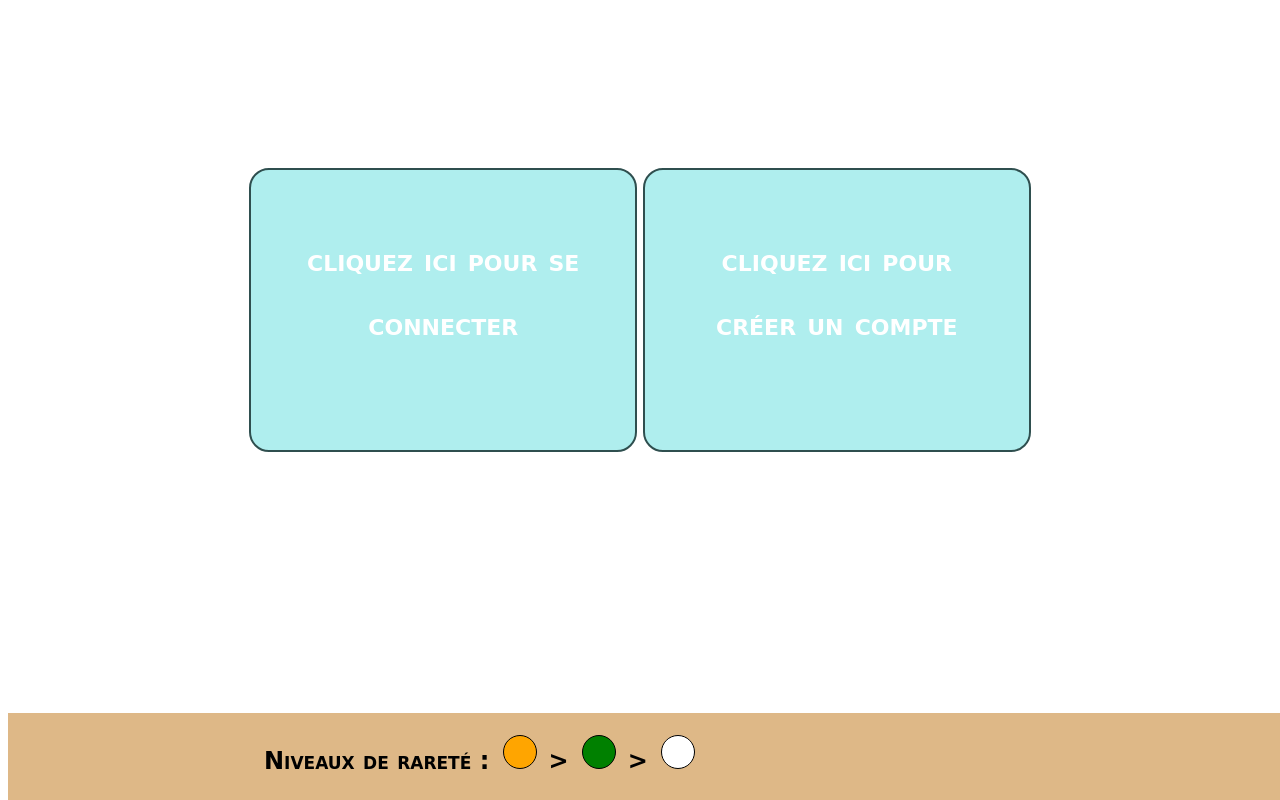
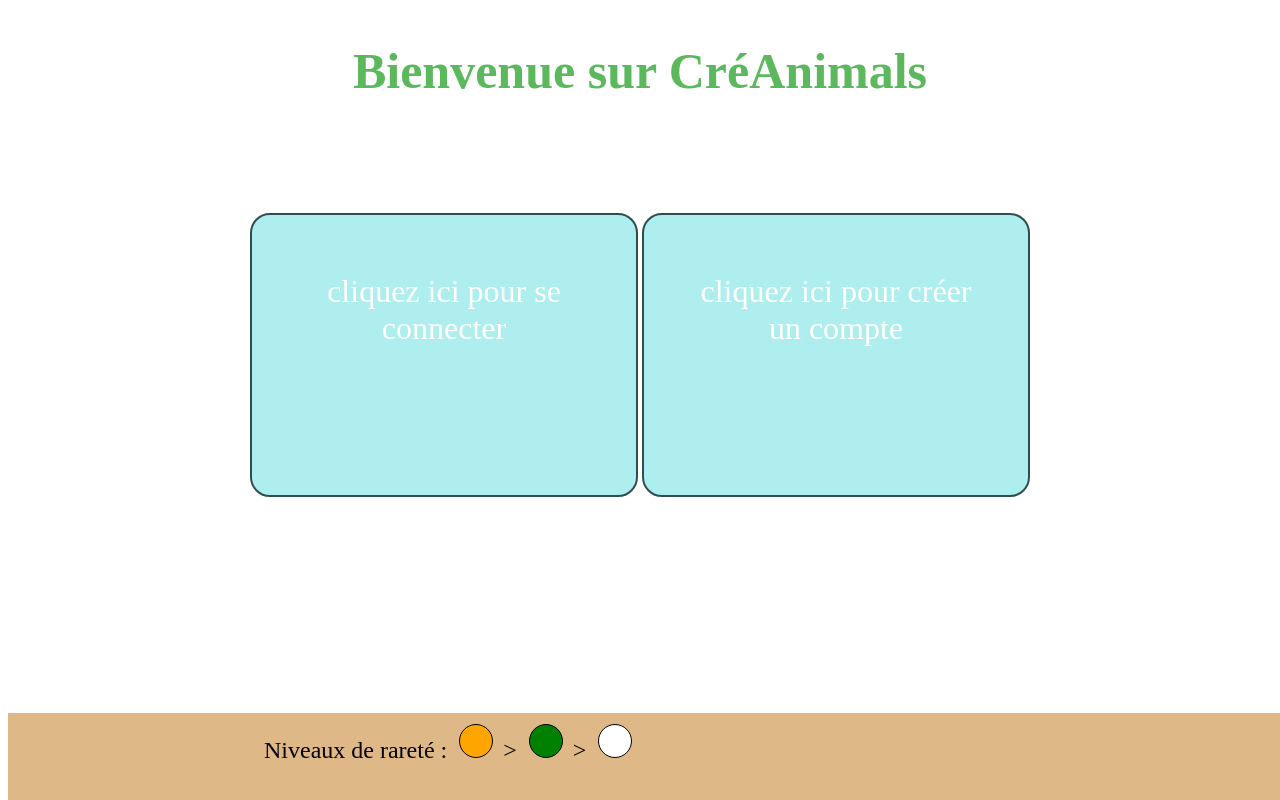
Before and after one commit to enzo1000/ProjetTutore, a PHP site: page /Prog/ in a window 1280 px wide. Run offline with PHP 8.4, Linux system fonts and the light colour scheme.

Commit message:
ajouter titre

```diff
--- a/ptut/model/ModelJoueur.php
+++ b/ptut/model/ModelJoueur.php
@@ -58,7 +58,7 @@ class ModelJoueur{
             return "
             <div id='avatar'><img src='view/images/utilisateur/utilisateur.png'></div>
             <div>{$_SESSION['pseudo']}</div>
-            <div>Dresseur depuis {$date[0]['tirage']} </div>
+            <div>Derniere tirage : {$date[0]['tirage']} </div>
             <div>{$nbCreature[0][0]} créatures collectionnées</div>";
         }
         catch(PDOException $e) {
--- a/ptut/view/CSS/index.css
+++ b/ptut/view/CSS/index.css
@@ -9,7 +9,7 @@ body, #boutton_tirage{
     display: flex;
     flex-direction: column;
     justify-content: center;
-    font: small-caps bold 16px/2 cursive;
+    font: contextual bold 16px/2 cursive;
 }
 a:link
 {
@@ -617,7 +617,7 @@ p.rareteTexte{
 }
 
 .homme{
-    margin: 20vh auto;
+    margin: 10vh auto;
 }
 
 .boxhome{
@@ -646,6 +646,12 @@ p.rareteTexte{
     height: 4em; /* hauteur du parent */
     margin-bottom: 200px;
 
+}
 
-
+.welcom{
+    margin-left: auto;
+    margin-right: auto;
+    color: #5cb85c;
+    font-size: 50px;
+    font-family: "18thCentury";
 }
--- a/ptut/view/home.php
+++ b/ptut/view/home.php
@@ -1,6 +1,6 @@
 <?php
 
-echo "<div class='homme'>
+echo "<h1 class='welcom'>Bienvenue sur CréAnimals </h1><div class='homme'>
 <div class='boxhome'>
             <a href='index.php?controller=ICD&action=formConnexion'>cliquez ici pour se connecter</a>
             </div>
```
Also changed, not shown: ptut/view/images/corps/4.png (added), ptut/view/images/jambes/4.png (added), ptut/view/images/tetes/4.png (added).
